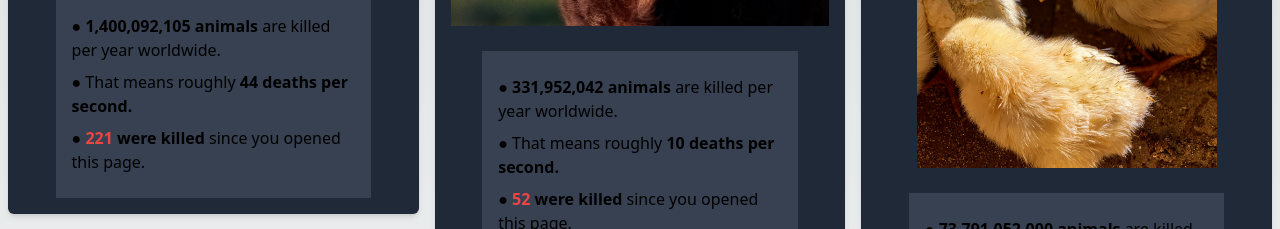
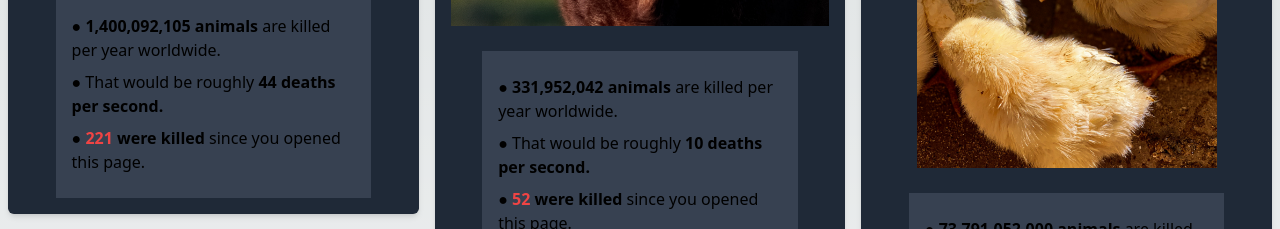
Before and after one commit to chris251190/death-counter, a Next.js app: page / in a window 1280 px wide. Shown: the part 554-783 px from the top of the page. Built offline with nearby package versions, Linux system fonts and the light colour scheme.

Commit message:
Fix wording in AnimalCard component

```diff
--- a/app/components/AnimalCard.tsx
+++ b/app/components/AnimalCard.tsx
@@ -38,7 +38,7 @@ const AnimalCard: React.FC<AnimalCardProps> = ({
                 <div className="bg-gray-700 p-4 w-5/6 mx-auto">
                     <p>● <b>{deathsPerYear.toLocaleString()} animals</b> are killed per year worldwide.</p>
 
-                    <p>● That means roughly <b>{Math.floor(deathsPerSecond)} deaths per second.</b></p>
+                    <p>● That would be roughly <b>{Math.floor(deathsPerSecond)} deaths per second.</b></p>
 
                     <p>● <b className="text-red-500">{Math.floor(totalDeaths).toLocaleString()}</b> <b>were killed</b> since you opened this page.</p>
                 </div>
```
